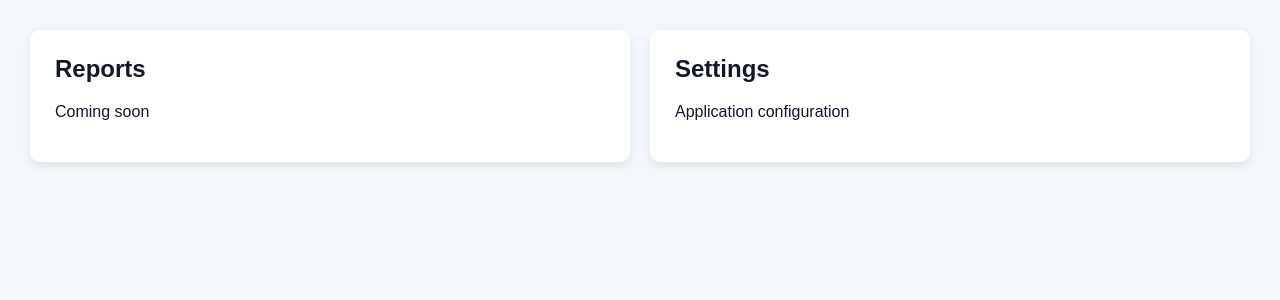
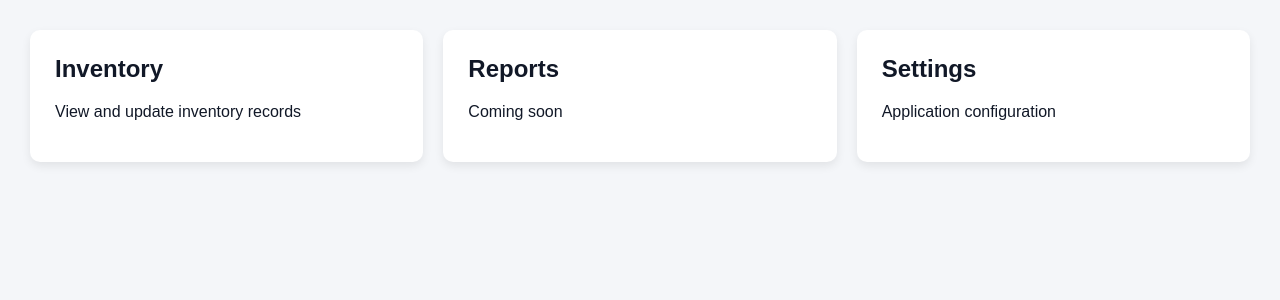
Before and after one commit to Jacob1531/InventoryTest, a Flask app: page / in a window 1280 px wide. Shown: the part 74-374 px from the top of the page. Run offline with Flask 3, Linux system fonts and the light colour scheme; some libraries are stand-ins or nearby versions.

Commit message:
added back html stuff for inventory

```diff
--- a/templates/dashboard.html
+++ b/templates/dashboard.html
@@ -2,6 +2,11 @@
 {% block content %}
 
 <div class="dashboard-grid">
+
+    <a href="{{ url_for('inventory') }}" class="card">
+        <h2>Inventory</h2>
+        <p>View and update inventory records </p>
+    </a>
 
     <a href="#" class="card">
         <h2>Reports</h2>
```
